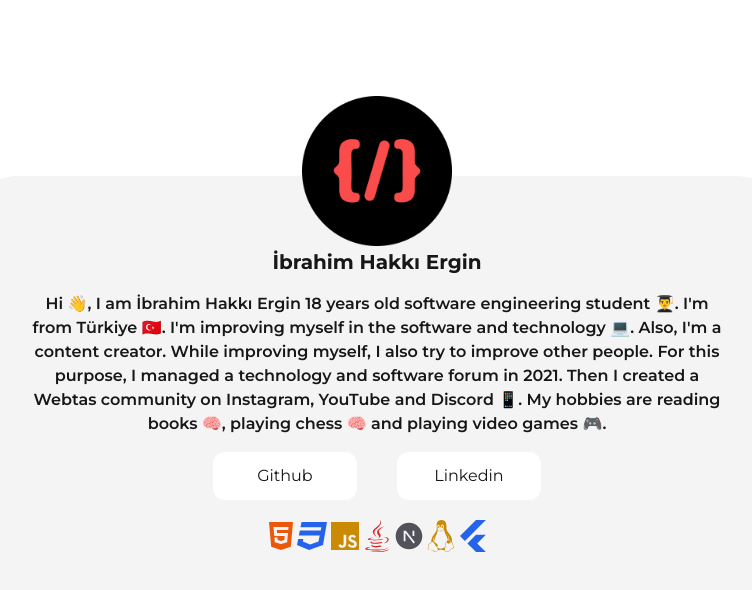
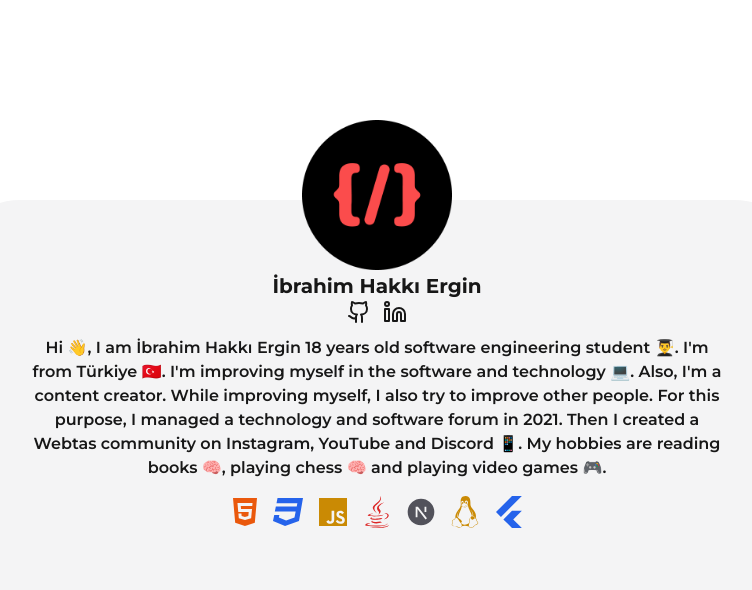
Before and after one commit to 06ergin06/hakkiergin, a Next.js app: page / in a window 1280 px wide. Shown: the top 590 px of the page, without its empty margins (263-1015 px from the left). Built offline with nearby package versions, Linux system fonts and the light colour scheme.

Commit message:
Delete LinkComp add icons github and linkedin

```diff
--- a/src/app/page.js
+++ b/src/app/page.js
@@ -1,7 +1,7 @@
 import Image from "next/image";
 import logo from "../../public/webtas.png";
-import LinkComp from "@/components/LinkComp";
 import Icons from "@/components/Icons";
+import { LuLinkedin, LuGithub } from "react-icons/lu";
 export default function Home() {
   return (
     <main className="center min-h-screen ">
@@ -14,7 +14,15 @@ export default function Home() {
             height={150}
             className="-top-20 absolute"
           />
-          <h1 className="text-xl font-bold mb-4">İbrahim Hakkı Ergin</h1>
+          <h1 className="text-xl font-bold">İbrahim Hakkı Ergin</h1>
+          <div className="center gap-3 mb-3">
+            <a href="https://github.com/06ergin06" target="_blank">
+              <LuGithub className="w-6 h-6 hover:opacity-75 hover:bg-zinc-600 hover:rounded-xl transition-all" />
+            </a>
+            <a href="https://www.linkedin.com/in/hakkiergin" target="_blank">
+              <LuLinkedin className="w-6 h-6 hover:opacity-75 hover:bg-blue-500 hover:rounded-xl transition-all" />
+            </a>
+          </div>
           <p className="mb-4 font-semibold">
             Hi 👋, I am İbrahim Hakkı Ergin 18 years old software engineering
             student 👨‍🎓. I'm from Türkiye 🇹🇷. I'm improving myself in the
@@ -26,17 +34,7 @@ export default function Home() {
             games 🎮.
           </p>
         </div>
-        <div className="center gap-10">
-          <LinkComp
-            name="Github"
-            href="https://github.com/06ergin06"
-          ></LinkComp>
-          <LinkComp
-            name="Linkedin"
-            href="https://www.linkedin.com/in/hakkiergin"
-          ></LinkComp>
-        </div>
-        <div className="mt-5">
+        <div>
           <Icons />
         </div>
       </div>
--- a/src/components/Icons.js
+++ b/src/components/Icons.js
@@ -2,7 +2,7 @@ import { FaHtml5, FaCss3, FaJs, FaJava, FaLinux, FaFlutter } from "react-icons/f
 import { RiNextjsFill } from "react-icons/ri";
 export default function Icons() {
   return (
-    <div className="flex">
+    <div className="flex gap-3">
       <FaHtml5 className="w-8 h-8 text-orange-600" />
       <FaCss3 className="w-8 h-8 text-blue-600" />
       <FaJs className="w-8 h-8 text-yellow-600" />
--- a/src/components/LinkComp.js
+++ /dev/null
@@ -1,11 +0,0 @@
-export default function LinkComp(props) {
-  return (
-    <a
-      className="bg-[--background] w-36 h-12 rounded-xl inline-flex center"
-      href={props.href}
-      target="_blank"
-    >
-      {props.name}
-    </a>
-  );
-}
```
